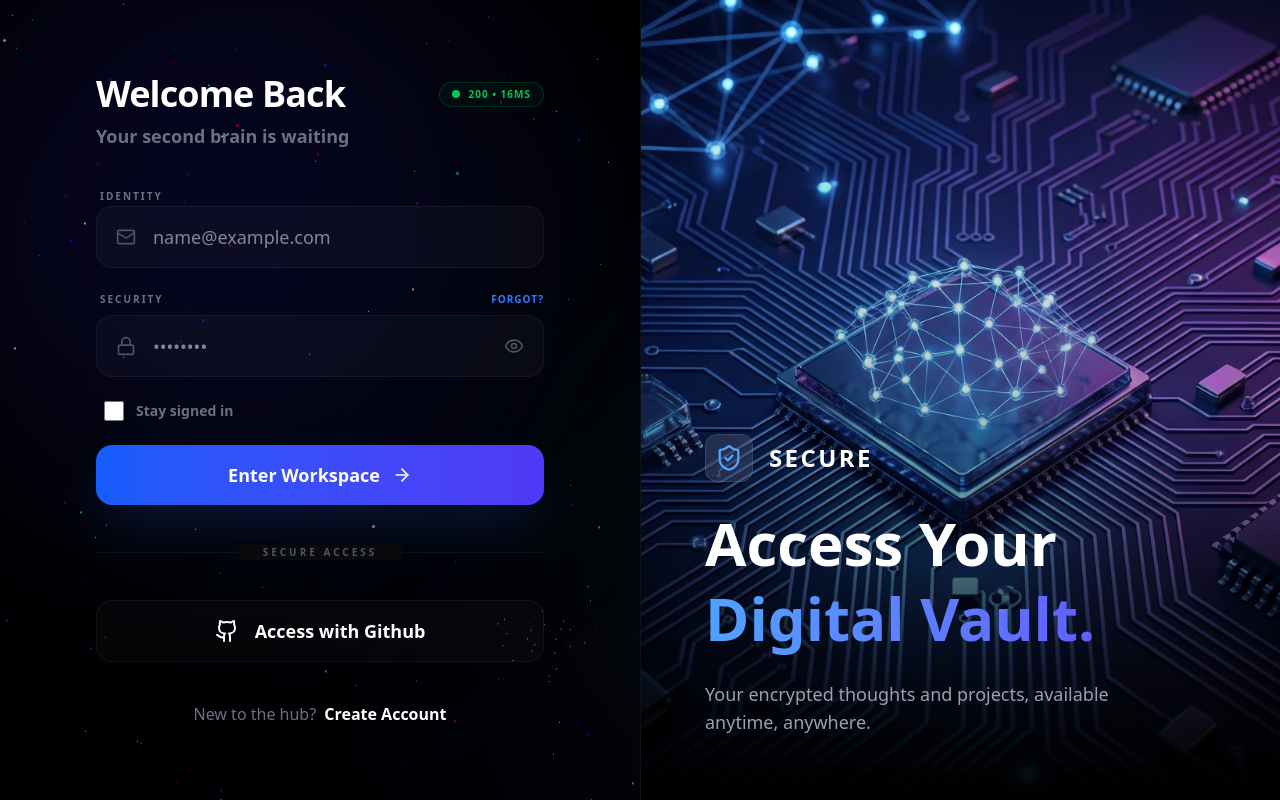
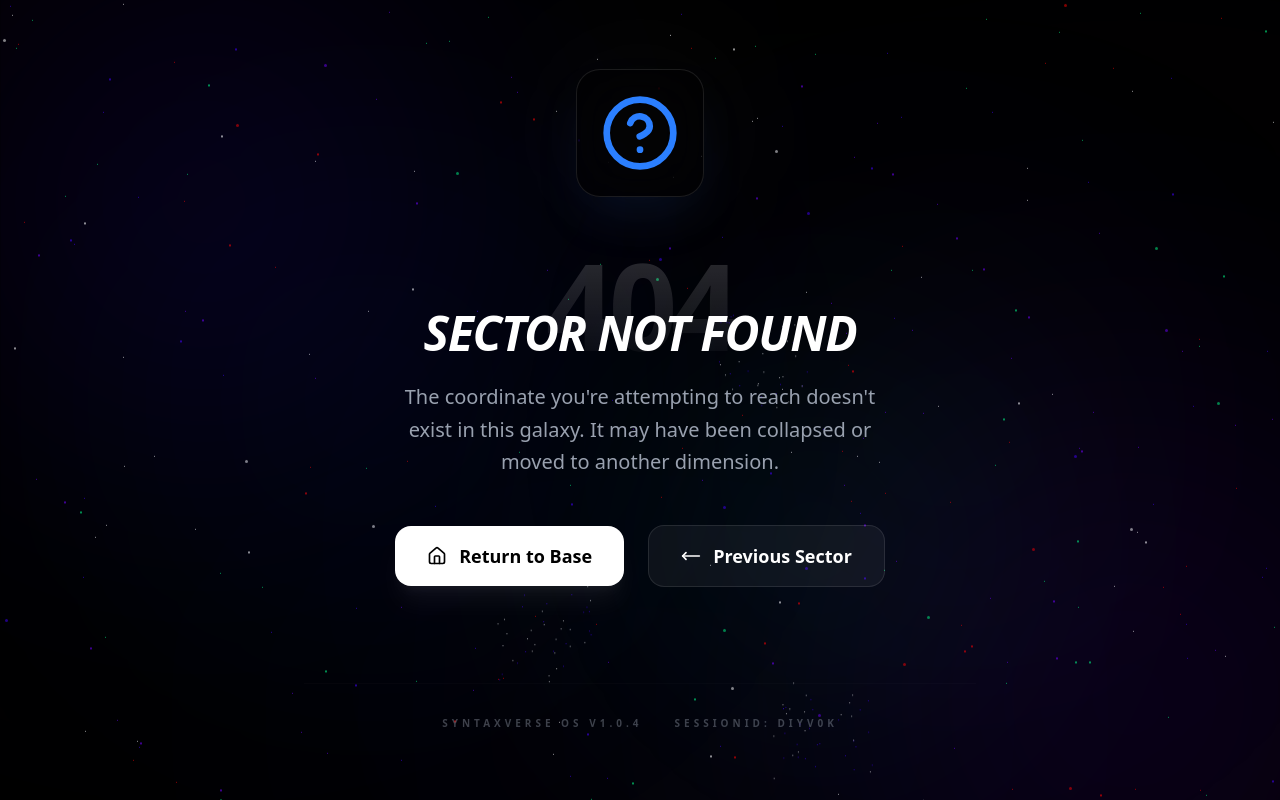
Before and after one commit to sshadulla22/SyntaxVerse-Frontend, a React (Create React App) app: page /404 in a window 1280 px wide. Before the commit this address led to /login. Built offline with nearby package versions, Linux system fonts and the light colour scheme.

Commit message:
Add cinematic status code pages (404, 500, 403)

```diff
--- a/src/App.js
+++ b/src/App.js
@@ -9,6 +9,7 @@ import GalaxyGraph from "./Component/GalaxyGraph";
 import authService from "./services/auth";
 import StarsBackground from "./Component/UI/StarsBackground";
 import CommandCenter from "./Component/UI/CommandCenter";
+import ErrorPage from "./Component/UI/ErrorPage";
 
 const ProtectedRoute = ({ children }) => {
   if (!authService.isAuthenticated()) {
@@ -59,8 +60,13 @@ function App() {
           </ProtectedRoute>
         } />
 
+        {/* Status Code Pages */}
+        <Route path="/404" element={<ErrorPage code="404" />} />
+        <Route path="/500" element={<ErrorPage code="500" />} />
+        <Route path="/403" element={<ErrorPage code="403" />} />
+
         {/* Catch all */}
-        <Route path="*" element={<Navigate to="/" replace />} />
+        <Route path="*" element={<ErrorPage code="404" />} />
       </Routes>
     </BrowserRouter>
   );
--- /dev/null
+++ b/src/Component/UI/ErrorPage.jsx
@@ -0,0 +1,96 @@
+import React from "react";
+import { Link } from "react-router-dom";
+import { MoveLeft, Home, AlertTriangle, ShieldX, HelpCircle } from "lucide-react";
+
+const ErrorPage = ({ code = "404", message = "Space time anomaly detected." }) => {
+    const errorConfigs = {
+        "404": {
+            icon: <HelpCircle size={80} className="text-blue-500" />,
+            title: "Sector Not Found",
+            description: "The coordinate you're attempting to reach doesn't exist in this galaxy. It may have been collapsed or moved to another dimension.",
+            action: "Return to Base"
+        },
+        "500": {
+            icon: <AlertTriangle size={80} className="text-red-500" />,
+            title: "Core Meltdown",
+            description: "A catastrophic system failure has occurred. Our droids are working to stabilize the reactor core.",
+            action: "Emergency Evacuation"
+        },
+        "403": {
+            icon: <ShieldX size={80} className="text-purple-500" />,
+            title: "Access Denied",
+            description: "Your security clearance is insufficient for this restricted sector. Unauthorized access is recorded.",
+            action: "Request Protocol"
+        }
+    };
+
+    const config = errorConfigs[code] || errorConfigs["404"];
+
+    return (
+        <div className="min-h-screen bg-transparent flex items-center justify-center p-6 relative overflow-hidden">
+            {/* Background Decorative Elements */}
+            <div className="absolute inset-0 z-0">
+                <div className="absolute top-[20%] left-[10%] w-[30rem] h-[30rem] bg-blue-600/10 rounded-full blur-[150px] animate-pulse"></div>
+                <div className="absolute bottom-[20%] right-[10%] w-[25rem] h-[25rem] bg-indigo-600/10 rounded-full blur-[150px] animate-pulse" style={{ animationDelay: '2s' }}></div>
+            </div>
+
+            <div className="relative z-10 w-full max-w-2xl text-center">
+                {/* Visual Icon */}
+                <div className="mb-12 flex justify-center transform transition-transform duration-500 hover:scale-110">
+                    <div className="relative">
+                        <div className="absolute inset-0 bg-white/5 blur-3xl rounded-full"></div>
+                        <div className="relative bg-black/40 backdrop-blur-xl border border-white/10 w-32 h-32 rounded-3xl flex items-center justify-center shadow-2xl shadow-blue-500/10">
+                            {config.icon}
+                        </div>
+                    </div>
+                </div>
+
+                {/* Status Code */}
+                <div className="mb-2">
+                    <span className="text-[120px] font-black leading-none tracking-tighter text-transparent bg-clip-text bg-gradient-to-b from-white/20 to-transparent select-none">
+                        {code}
+                    </span>
+                </div>
+
+                {/* Content */}
+                <div className="relative -mt-16">
+                    <h1 className="text-5xl font-black text-white tracking-tight mb-6 uppercase italic">
+                        {config.title}
+                    </h1>
+                    <p className="text-gray-400 text-xl font-medium max-w-lg mx-auto mb-12 leading-relaxed h-24">
+                        {config.description}
+                    </p>
+
+                    {/* Navigation Actions */}
+                    <div className="flex flex-col sm:flex-row items-center justify-center gap-6">
+                        <Link
+                            to="/"
+                            className="flex items-center gap-3 px-8 py-4 bg-white text-black rounded-2xl font-black text-lg hover:bg-gray-200 transition-all active:scale-95 shadow-xl shadow-white/5"
+                        >
+                            <Home size={20} />
+                            <span>{config.action}</span>
+                        </Link>
+
+                        <button
+                            onClick={() => window.history.back()}
+                            className="flex items-center gap-3 px-8 py-4 bg-white/5 border border-white/10 text-white rounded-2xl font-bold text-lg hover:bg-white/10 transition-all active:scale-95"
+                        >
+                            <MoveLeft size={20} />
+                            <span>Previous Sector</span>
+                        </button>
+                    </div>
+                </div>
+
+                {/* Meta info */}
+                <div className="mt-24 pt-8 border-t border-white/5 opacity-40">
+                    <div className="flex items-center justify-center gap-8 text-[10px] font-black uppercase tracking-[0.4em] text-gray-400">
+                        <span>SYNTAXVERSE OS v1.0.4</span>
+                        <span>SESSIONID: {Math.random().toString(36).substring(7).toUpperCase()}</span>
+                    </div>
+                </div>
+            </div>
+        </div>
+    );
+};
+
+export default ErrorPage;
```
